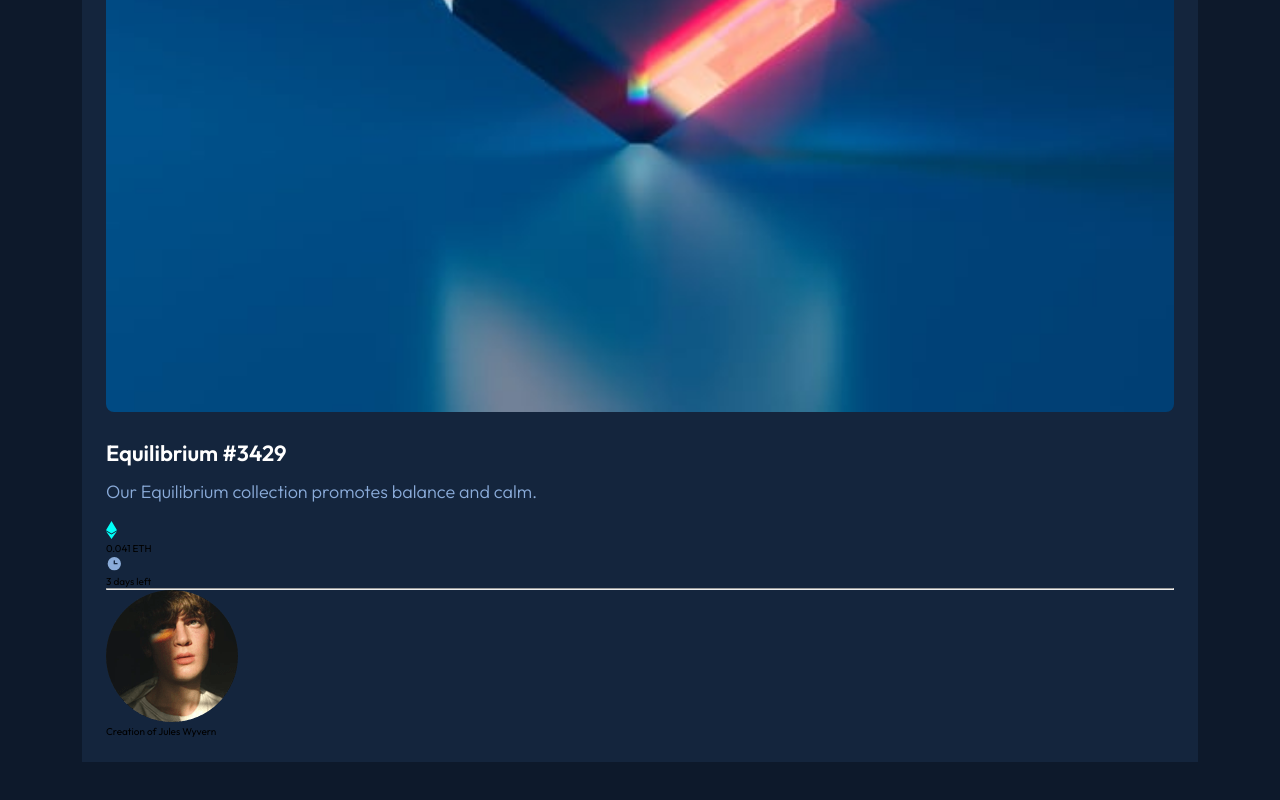
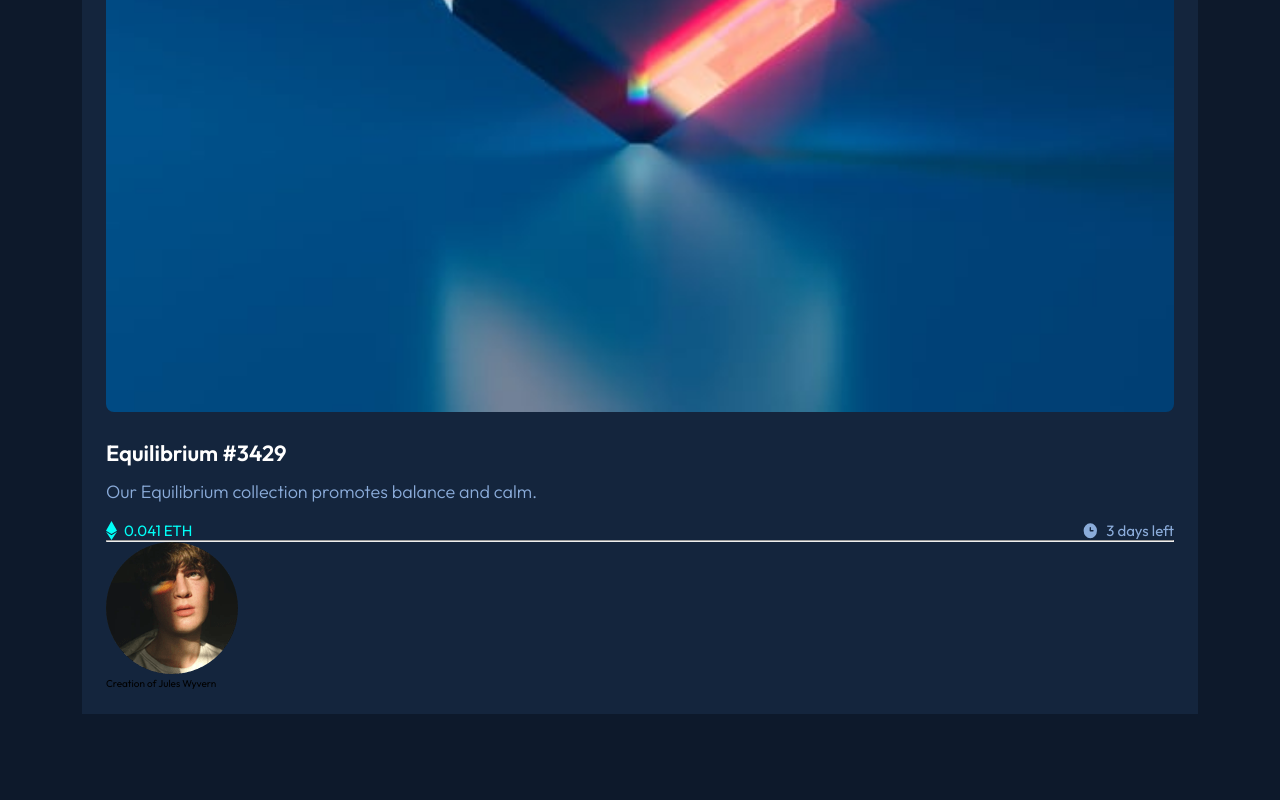
Before and after one commit to delroscol98/NFT-Preview-Card, a plain HTML site: page index.html in a window 1280 px wide. Shown: the part 742-1542 px from the top of the page. After the commit the page ends 1518 px from the top, so only its background shows below. Drawn offline with Linux system fonts and the light colour scheme.

Commit message:
.card__details, .card__details--ethereum, .card__details--clock

```diff
--- a/style.css
+++ b/style.css
@@ -61,15 +61,22 @@ body {
 }
 
 .card__details {
+  display: flex;
+  justify-content: space-between;
 }
 
 .card__details--child {
+  display: flex;
+  gap: 0.7rem;
+  font-size: 1.5rem;
 }
 
 .card__details--ethereum {
+  color: var(--cyan);
 }
 
 .card__details--clock {
+  color: var(--soft-blue);
 }
 
 .card__divider {
```
